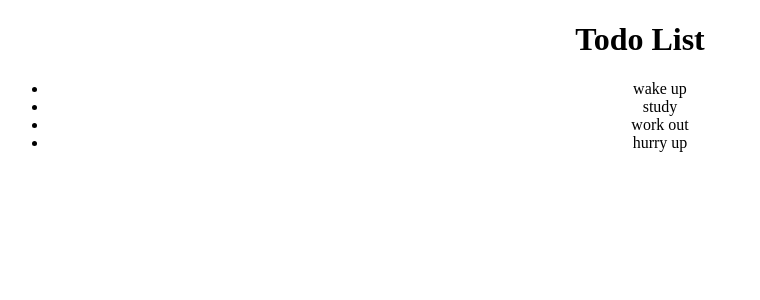
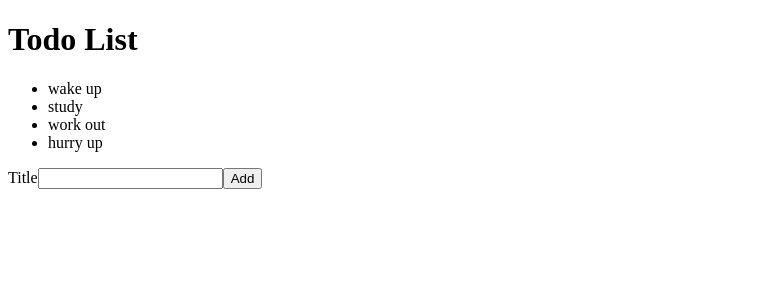
Before and after one commit to rebs1203/todo-react, a React (Create React App) app: page / in a window 1280 px wide. Shown: the top 300 px of the page, without its empty margins (0-760 px from the left). Built offline with nearby package versions, Linux system fonts and the light colour scheme; the HTML template or start-up script is replaced by a standard one.

Commit message:
exercise completed

```diff
--- /dev/null
+++ b/src/AddTodoForm.js
@@ -0,0 +1,15 @@
+import React from "react";
+
+const AddTodoForm = () => {
+    return (
+        <div>
+            <form>
+                <label htmlFor="todoTitle" >Title</label>
+                <input id="todoTitle" />
+                <button type="submit">Add</button>
+            </form>
+        </div>
+    )
+}
+
+export default AddTodoForm;
--- a/src/App.js
+++ b/src/App.js
@@ -1,45 +1,17 @@
 import React from 'react';
-
-const todoList = [
-  {
-    id: '1',
-    title: 'wake up',
-  },
-
-  {
-    id: '2',
-    title: 'study',
-  },
-
-  {
-    id: '3',
-    title: 'work out',
-  },
-
-  {
-    id: '4',
-    title: 'hurry up'
-  }
-];
+import AddTodoForm from './AddTodoForm';
+import TodoList from './TodoList';
 
 
 function App() {
 
-  console.log(todoList)
   return (
-    <div style={{ textAlign: 'center' }}>
+    <div>
       <header>
         <h1>Todo List</h1>
       </header>
-      <ul>
-        {todoList?.map((item) => {
-          return (
-          <li key={item.id}>
-            {item.title}
-          </li>
-          )
-        })}
-      </ul>
+      <TodoList />
+      <AddTodoForm />
     </div>
   );
 }
--- /dev/null
+++ b/src/TodoList.js
@@ -0,0 +1,42 @@
+import React from "react";
+
+const TodoList = () => {
+
+    const todoList = [
+        {
+            id: '1',
+            title: 'wake up',
+        },
+
+        {
+            id: '2',
+            title: 'study',
+        },
+
+        {
+            id: '3',
+            title: 'work out',
+        },
+
+        {
+            id: '4',
+            title: 'hurry up'
+        }
+    ];
+
+    return (
+        <div>
+            <ul>
+                {todoList?.map((item) => {
+                    return (
+                        <li key={item.id}>
+                            {item.title}
+                        </li>
+                    )
+                })}
+            </ul>
+        </div>
+    )
+}
+
+export default TodoList
```
